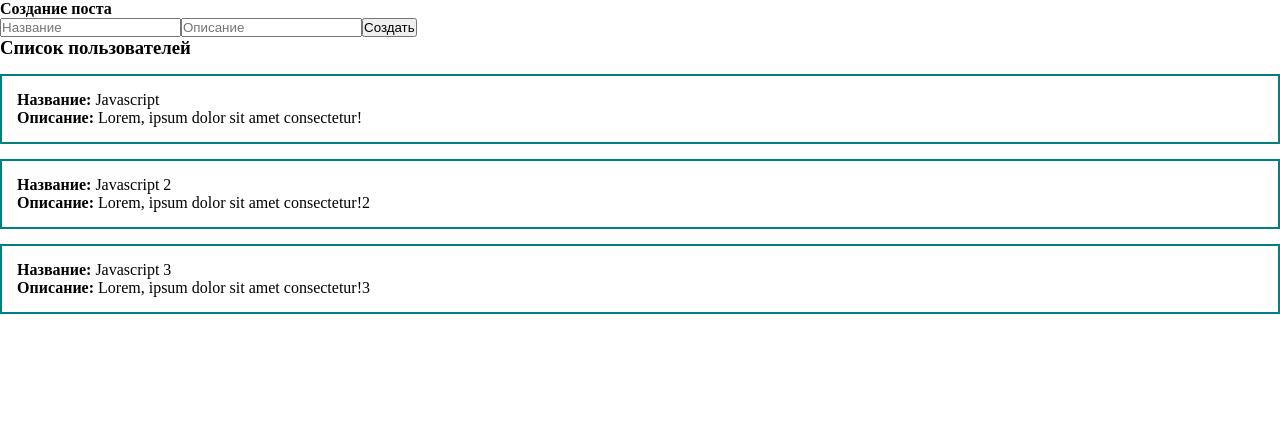
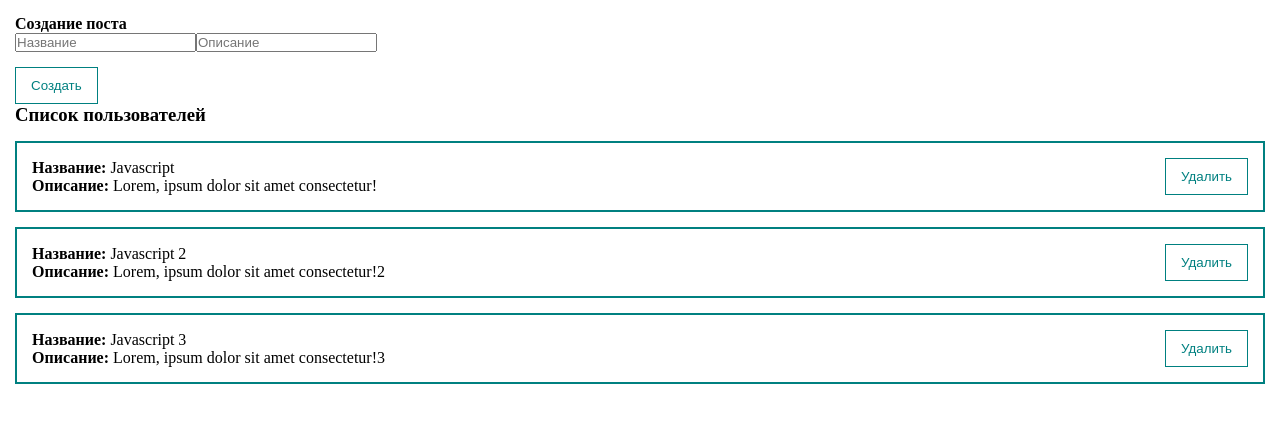
Before and after one commit to npeplov/vue-ulbi, a Vue app: page / in a window 1280 px wide. Shown: the top 422 px of the page. Built offline with nearby package versions, Linux system fonts and the light colour scheme.

Commit message:
add UI-MyButton

```diff
--- a/src/App.vue
+++ b/src/App.vue
@@ -49,6 +49,8 @@ export default {
   padding: 0;
   box-sizing: border-box;
 }
-
+.app {
+  padding: 15px;
+}
 
 </style>
--- a/src/components/PostForm.vue
+++ b/src/components/PostForm.vue
@@ -13,12 +13,20 @@
       class="input"
       placeholder="Описание"
     />
-    <button @click="createPost">Создать</button>
+    <MyButton
+    style="align-self: flex-end; margin-top: 15px;"
+    @click="createPost"
+      >Создать</MyButton
+    >
   </form>
 </template>
 
 <script>
+import MyButton from "@/components/UI/MyButton";
 export default {
+  components: {
+    MyButton,
+  },
   data() {
     return {
       post: {
@@ -30,11 +38,11 @@ export default {
   methods: {
     createPost() {
       this.post.id = Date.now();
-      this.$emit('create', this.post);
+      this.$emit("create", this.post);
       this.post = {
         title: "",
         body: "",
-      }
+      };
     },
   },
 };
--- a/src/components/PostItem.vue
+++ b/src/components/PostItem.vue
@@ -1,21 +1,37 @@
 <template>
-    <div class="post" >
+  <div class="post">
+    <div>
       <div><strong>Название: </strong>{{ post.title }}</div>
       <div><strong>Описание: </strong>{{ post.body }}</div>
     </div>
+    <div class="post__btns">
+      <MyButton>Удалить</MyButton>
+    </div>
+  </div>
 </template>
 
 <script>
-  export default {
-    props: {
-      post: {
-        type: Object,
-        required: true
-      }
-    }
-  }
+import MyButton from "@/components/UI/MyButton"
+export default {
+  components: {
+    MyButton
+  },
+  props: {
+    post: {
+      type: Object,
+      required: true,
+    },
+  },
+};
 </script>
 
 <style scoped>
 
-</style>
+.post {
+  padding: 15px;
+  border: 2px solid teal;
+  margin-top: 15px;
+  display: flex;
+  align-items: center;
+  justify-content: space-between;
+}</style>
--- a/src/components/PostList.vue
+++ b/src/components/PostList.vue
@@ -22,9 +22,5 @@ export default {
 </script>
 
 <style scoped>
-.post {
-  padding: 15px;
-  border: 2px solid teal;
-  margin-top: 15px;
-}
+
 </style>
--- /dev/null
+++ b/src/components/UI/MyButton.vue
@@ -0,0 +1,21 @@
+<template>
+<button class="btn">
+  <slot></slot>
+</button>
+</template>
+
+<script>
+  export default {
+
+  }
+</script>
+
+<style scoped>
+.btn {
+  padding: 10px 15px;
+  background: none;
+  color: teal;
+  border: 1px solid teal;
+  display: flex;
+}
+</style>
```
